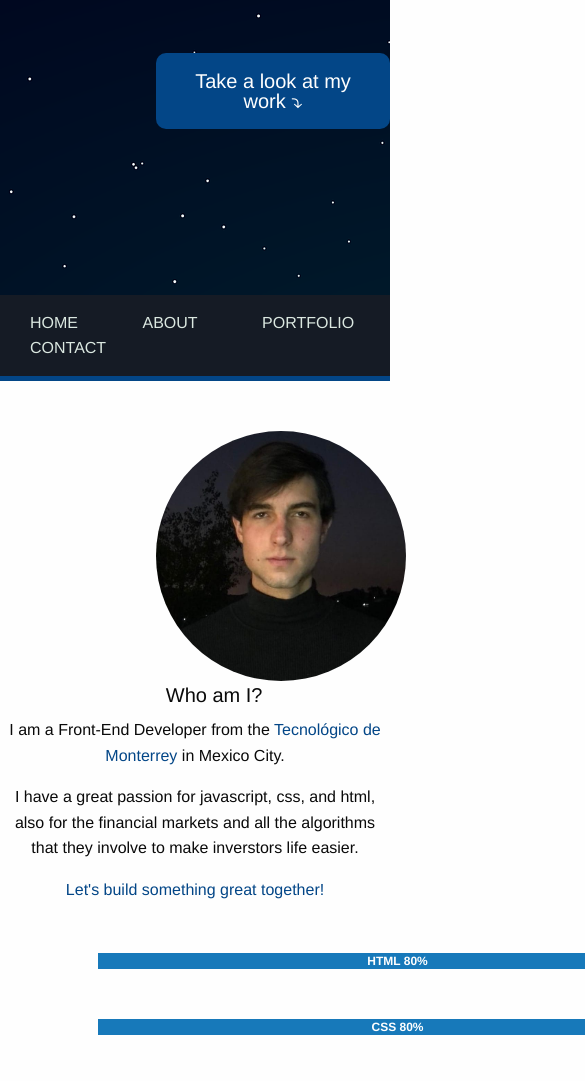
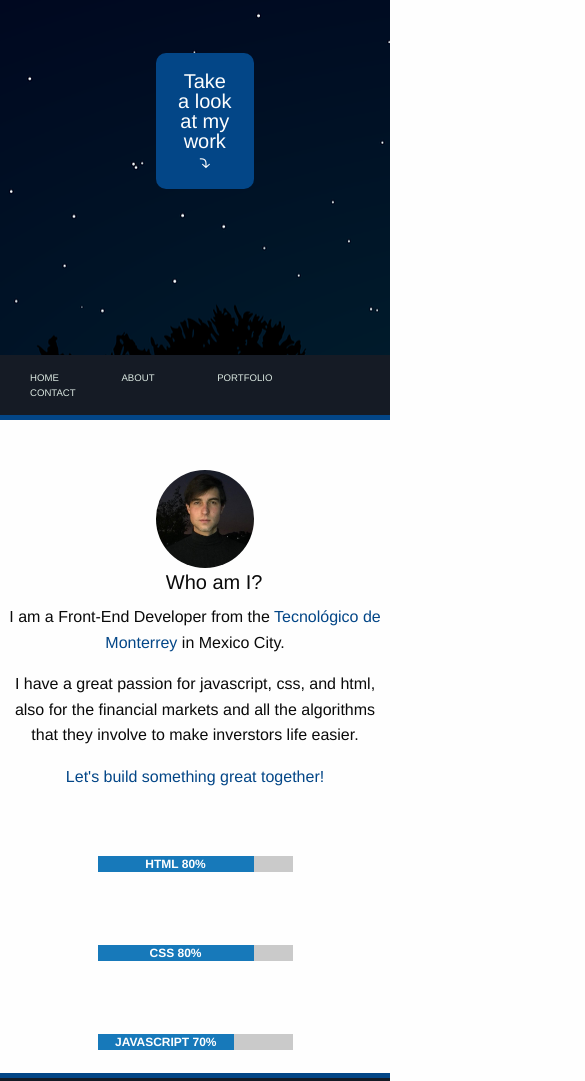
Before and after one commit to ANDRESPLASENCIABORJA/APB-PORTFOLIO, a plain HTML site: page index.html in a window 390 px wide. Shown: the part 261-1342 px from the top of the page, 585 px wide, since content can reach past the window. Drawn offline with nearby package versions, Linux system fonts and the light colour scheme.

Commit message:
@media resposnive for movile devices

```diff
--- a/assets/css/style.css
+++ b/assets/css/style.css
@@ -157,3 +157,37 @@ footer ul li {
 footer ul li:hover {
     color: #E10032;
 }
+/*Make it resposive for movile devices*/
+@media screen and (max-width: 420px) {
+  .button.large {
+    display: inline-block;
+    width: 25%;
+    align-items: center;
+  }
+  nav {
+    font-size: 60%;
+  }
+
+  .picture {
+    display: inline-block;
+    width: 25%;
+    align-items: center;
+  }
+  .progress {
+    display: inline-block;
+    width: 50%;
+    align-items: center;
+  }
+  .text-line {
+    display: inline-block;
+    width: 60%;
+    align-items: center;
+  }
+  footer {
+    font-size: 45%;
+  }
+  footer ul li {
+      margin-right: 10px;
+  }
+
+}
```
